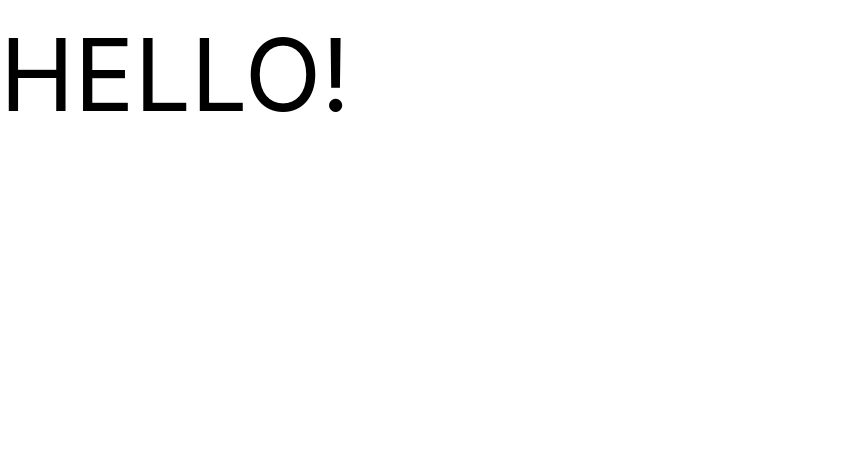
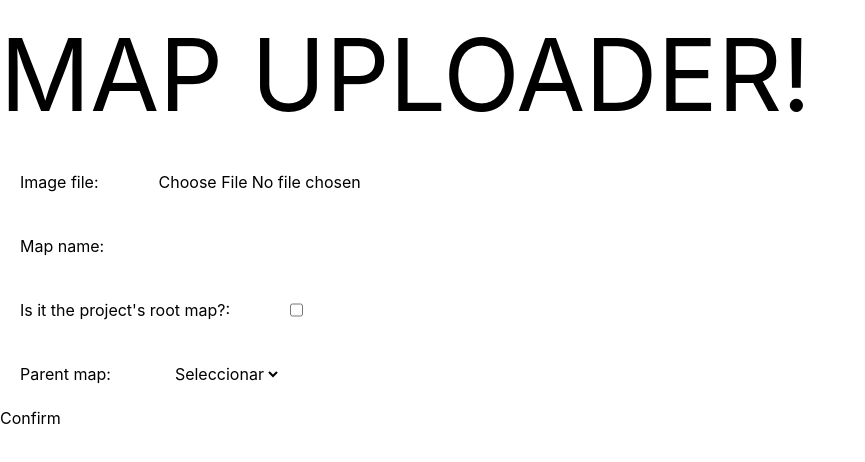
Before and after one commit to RSilva9/map-beaver, a React (Vite) app: page /uploader in a window 1280 px wide. Shown: the top 462 px of the page, without its empty margins (0-865 px from the left). Built offline with nearby package versions, Linux system fonts and the light colour scheme.

Commit message:
feat: mock map uploader + db & states implementation

```diff
--- a/src/App.tsx
+++ b/src/App.tsx
@@ -1,11 +1,48 @@
-import "tailwindcss";
+import { useEffect } from "react";
+import MapViewer from "./components/viewer/MapViewer";
+import useMapStore from "./hooks/useMapStore";
+import { loadProject } from "./lib/db";
+import MapUploader from "./components/editor/MapUploader";
+import { BrowserRouter, Route, Routes } from "react-router-dom";
 
 function App(){
+  const setProject = useMapStore(state => state.setProject);
+  const setCurrentMapId = useMapStore(state => state.setCurrentMapId);
+
+  useEffect(() => {
+    async function init() {
+      const project = await loadProject()
+      if (project) {
+        setProject(project);
+        setCurrentMapId(project.rootMapId);
+      }
+    }
+
+    init();
+  }, [])
 
   return (
-    <>
-      <h1 className="text-[100px]">HELLO!</h1>
-    </>
+    <BrowserRouter>
+      <Routes>
+        <Route path="/" element={
+          <>
+            <h1 className="text-[100px]">HELLO!</h1>
+          </>
+        } />
+        <Route path="/viewer" element={
+          <>
+            <h1 className="text-[100px]">MAP VIEWER!</h1>
+            <MapViewer />
+          </>
+        } />
+        <Route path="/uploader" element={
+          <>
+            <h1 className="text-[100px]">MAP UPLOADER!</h1>
+            <MapUploader />
+          </>
+        }/>
+      </Routes>
+    </BrowserRouter>
   )
 }
 
--- /dev/null
+++ b/src/components/editor/MapUploader.tsx
@@ -0,0 +1,78 @@
+import { useState } from "react"
+import { saveImage, saveProject } from "../../lib/db";
+import useMapStore from "../../hooks/useMapStore";
+import type { MapData, MapProject } from "../../types/map.types";
+
+export default function ImageUploader(){
+    const [file, setFile] = useState(null);
+    const [isRoot, setIsRoot] = useState(false);
+    const [parentMap, setParentMap] = useState(null);
+    const [mapName, setMapName] = useState("");
+    const project = useMapStore(state => state.project);
+    const addMap = useMapStore(state => state.addMap);
+    const setCurrentMapId = useMapStore(state => state.setCurrentMapId);
+
+    const addNewMap = async()=>{
+        const mapKey = `map_${Date.now()}`;
+        const imageKey = `img_${Date.now()}`;
+        await saveImage(imageKey, file);
+        const newMap: MapData = {
+            id: mapKey,
+            name: mapName,
+            imageKey,
+            parentMapId: parentMap,
+            zones: []
+        }
+        const updatedProject: MapProject = {
+            ...project,
+            ...(isRoot && { rootMapId: newMap.id }),
+            maps: {
+                ...project?.maps,
+                [newMap.id]: newMap
+            }
+        }
+
+        addMap(newMap);
+        setCurrentMapId(mapKey);
+        await saveProject(updatedProject);
+    }
+
+    return(
+        <>
+            <div className="flex p-5">
+                <h1 className="me-15">Image file:</h1>
+                <input
+                    type="file"
+                    onChange={e => setFile(e.target.files[0])}
+                />
+            </div>
+            <div className="flex p-5">
+                <h1 className="me-15">Map name:</h1>
+                <input
+                    type="text"
+                    onChange={e => setMapName(e.target.value)}
+                />
+            </div>
+            <div className="flex p-5">
+                <h1 className="me-15">Is it the project's root map?:</h1>
+                <input
+                    type="checkbox"
+                    onChange={(e)=> setIsRoot(e.target.checked)}
+                />
+            </div>
+            <div className="flex p-5">
+                <h1 className="me-15">Parent map:</h1>
+                <select onChange={(e) => {setParentMap(e.target.value)}}>
+                    <option>Seleccionar</option>
+                    {
+                        project && project.maps &&
+                        Object.values(project.maps).map(m => (
+                            <option key={m.id} value={m.id}>{m.name}</option>
+                        ))
+                    }
+                </select>
+            </div>
+            <button onClick={addNewMap}>Confirm</button>
+        </>
+    )
+}
--- /dev/null
+++ b/src/components/editor/ZoneDrawer.tsx
@@ -0,0 +1,28 @@
+import { useRef } from "react"
+
+export default function ZoneDrawer() {
+    const svgRef = useRef<SVGSVGElement>(null);
+
+
+    return(
+        <>
+            <svg
+                ref={svgRef}
+                style={{
+                position: 'absolute',
+                top: 0,
+                left: 0,
+                width: '100%',
+                height: '100%',
+                }}
+                onClick={(e) => {
+                    const rect = svgRef.current.getBoundingClientRect();
+                    const x = e.clientX - rect.left;
+                    const y = e.clientY - rect.top;
+                }}
+            >
+                {/* acá van los polígonos */}
+            </svg>
+        </>
+    )
+}
--- /dev/null
+++ b/src/components/viewer/MapViewer.tsx
@@ -0,0 +1,33 @@
+import { useEffect, useState } from "react";
+import useMapStore from "../../hooks/useMapStore"
+import { loadImage } from "../../lib/db";
+import ZoneDrawer from "../editor/ZoneDrawer";
+
+export default function MapViewer(){
+    const project = useMapStore(state => state.project);
+    const currentMapId = useMapStore(state => state.currentMapId);
+    const [imageURL, setImageURL] = useState(null);
+    const imageKey = project != null ? project.maps[currentMapId].imageKey : null;
+
+    useEffect(()=>{
+        async function getMap(){
+            const blob = await loadImage(imageKey);
+            setImageURL(URL.createObjectURL(blob));
+        }
+
+        if(project != null){
+            getMap();
+        }
+
+        return () => {
+            if(imageURL) URL.revokeObjectURL(imageURL);
+        }
+    }, [imageKey])
+
+    return(
+        <div className="relative inline-block">
+            <img src={imageURL} />
+            <ZoneDrawer />
+        </div>
+    )
+}
--- /dev/null
+++ b/src/hooks/useMapStore.ts
@@ -0,0 +1,37 @@
+import { create } from "zustand";
+import type { MapData, MapProject } from "../types/map.types";
+
+type MapStoreState = {
+    project: MapProject | null
+    currentMapId: string | null
+    mode: "editor" | "viewer"
+};
+
+type MapStoreActions = {
+    setCurrentMapId: (id: string) => void
+    setMode: (mode: "editor" | "viewer") => void
+    setProject: (project: MapProject) => void
+    addMap: (map: MapData) => void
+};
+
+type MapStore = MapStoreState & MapStoreActions;
+
+const useMapStore = create<MapStore>()((set) => ({
+    project: null,
+    currentMapId: null,
+    mode: "viewer" as "editor" | "viewer",
+
+    setCurrentMapId: (id) => set({ currentMapId: id }),
+    setMode: (mode) => set({ mode }),
+    setProject: (project) => set({ project }),
+    addMap: (map) => set((state) => ({project: {
+            ...state.project,
+            maps: {
+                ...state.project?.maps,
+                [map.id]: map
+            }
+        }
+    }))
+}));
+
+export default useMapStore;
--- /dev/null
+++ b/src/lib/db.ts
@@ -0,0 +1,39 @@
+import { openDB, type DBSchema } from "idb";
+import type { MapProject } from "../types/map.types";
+
+interface MapDB extends DBSchema {
+    project: {
+        key: string
+        value: MapProject
+    }
+    images: {
+        key: string
+        value: Blob
+    }
+}
+
+const DB_NAME = "map-beaver";
+const DB_VERSION = 1;
+
+export const db = await openDB<MapDB>(DB_NAME, DB_VERSION, {
+    upgrade(db) {
+        db.createObjectStore("project")
+        db.createObjectStore("images")
+    }
+})
+
+export async function saveProject(project: MapProject): Promise<void> {
+    await db.put('project', project, 'main')
+}
+
+export async function loadProject(): Promise<MapProject | undefined> {
+    return db.get('project', 'main')
+}
+
+export async function saveImage(key: string, blob: Blob): Promise<void> {
+    await db.put('images', blob, key)
+}
+
+export async function loadImage(key: string): Promise<Blob | undefined> {
+    return db.get('images', key)
+}
--- /dev/null
+++ b/src/types/map.types.ts
@@ -0,0 +1,25 @@
+export interface Zone {
+    id: string
+    label: string
+    points: [number, number][]
+    linkedMapId: string | null
+    style: ZoneStyle
+}
+
+export interface ZoneStyle {
+    fill: string
+    opacity: number
+}
+
+export interface MapData {
+    id: string
+    name: string
+    imageKey: string
+    parentMapId: string | null
+    zones: Zone[]
+}
+
+export interface MapProject {
+    maps: Record<string, MapData>
+    rootMapId: string
+}
```
